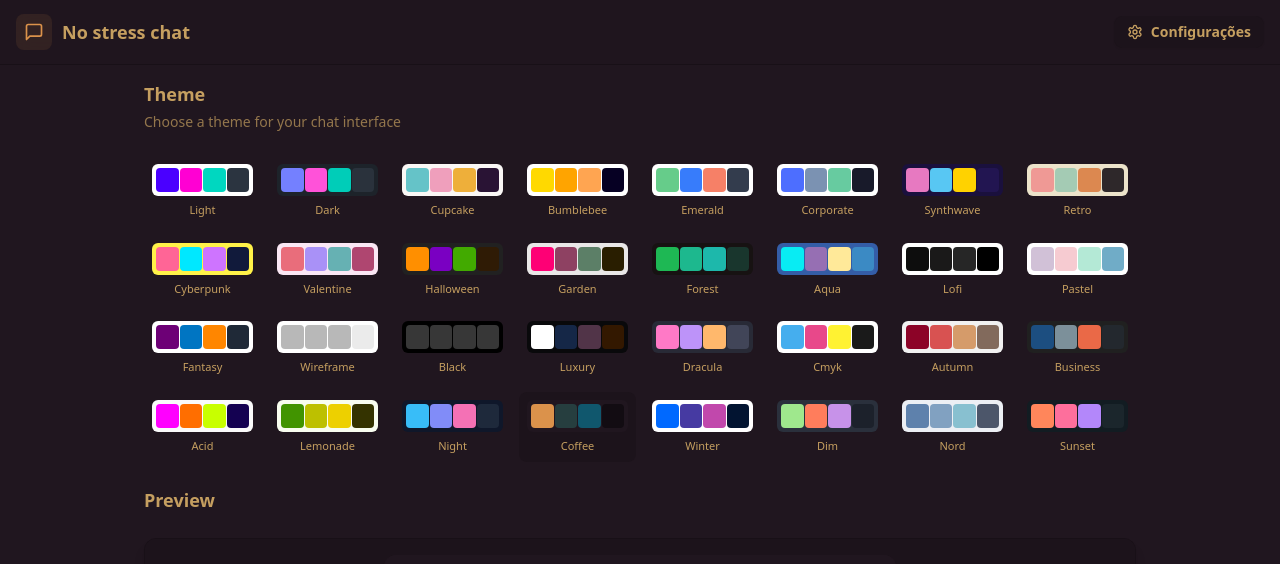
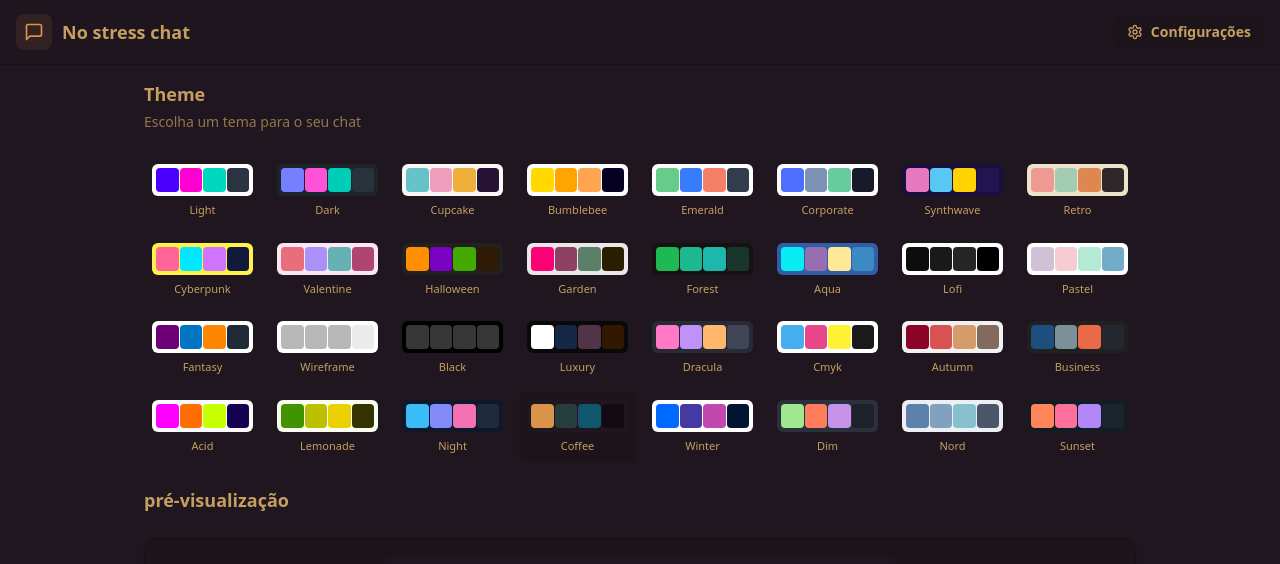
Before and after one commit to Rafael-Silv4/No-Stress-Chat, a React (Vite) app in the folder frontend/: page /settings in a window 1280 px wide. Shown: the top 564 px of the page. Built offline with nearby package versions, Linux system fonts and the light colour scheme; no server answers.

Commit message:
adicionando função que mostre mensagens pendentes do usuario

```diff
--- a/frontend/src/components/ChatHeader.jsx
+++ b/frontend/src/components/ChatHeader.jsx
@@ -3,8 +3,13 @@ import { useAuthStore } from "../store/useAuthStore";
 import { useChatStore } from "../store/useChatStore";
 
 const ChatHeader = () => {
-  const { selectedUser, setSelectedUser } = useChatStore();
+  const { selectedUser, setSelectedUser, messages } = useChatStore(); // Supondo que as mensagens estão aqui
   const { onlineUsers } = useAuthStore();
+
+  // Verificando se há mensagens não lidas do usuário selecionado
+  const unreadMessages = messages.filter(
+    (message) => message.senderId === selectedUser._id && !message.isRead
+  ).length;
 
   return (
     <div className="p-2.5 border-b border-base-300">
@@ -26,6 +31,11 @@ const ChatHeader = () => {
           </div>
         </div>
 
+        {/* Indicação de mensagem pendente */}
+        {unreadMessages > 0 && (
+          <div className="w-3 h-3 bg-red-500 rounded-full absolute top-2 right-2"></div>
+        )}
+
         {/* Close button */}
         <button onClick={() => setSelectedUser(null)}>
           <X />
@@ -34,4 +44,5 @@ const ChatHeader = () => {
     </div>
   );
 };
+
 export default ChatHeader;
--- a/frontend/src/pages/SettingsPage.jsx
+++ b/frontend/src/pages/SettingsPage.jsx
@@ -15,7 +15,7 @@ const SettingsPage = () => {
       <div className="space-y-6">
         <div className="flex flex-col gap-1">
           <h2 className="text-lg font-semibold">Theme</h2>
-          <p className="text-sm text-base-content/70">Choose a theme for your chat interface</p>
+          <p className="text-sm text-base-content/70">Escolha um tema para o seu chat</p>
         </div>
 
         <div className="grid grid-cols-4 sm:grid-cols-6 md:grid-cols-8 gap-2">
@@ -44,7 +44,7 @@ const SettingsPage = () => {
         </div>
 
         {/* Preview Section */}
-        <h3 className="text-lg font-semibold mb-3">Preview</h3>
+        <h3 className="text-lg font-semibold mb-3">pré-visualização</h3>
         <div className="rounded-xl border border-base-300 overflow-hidden bg-base-100 shadow-lg">
           <div className="p-4 bg-base-200">
             <div className="max-w-lg mx-auto">
```
